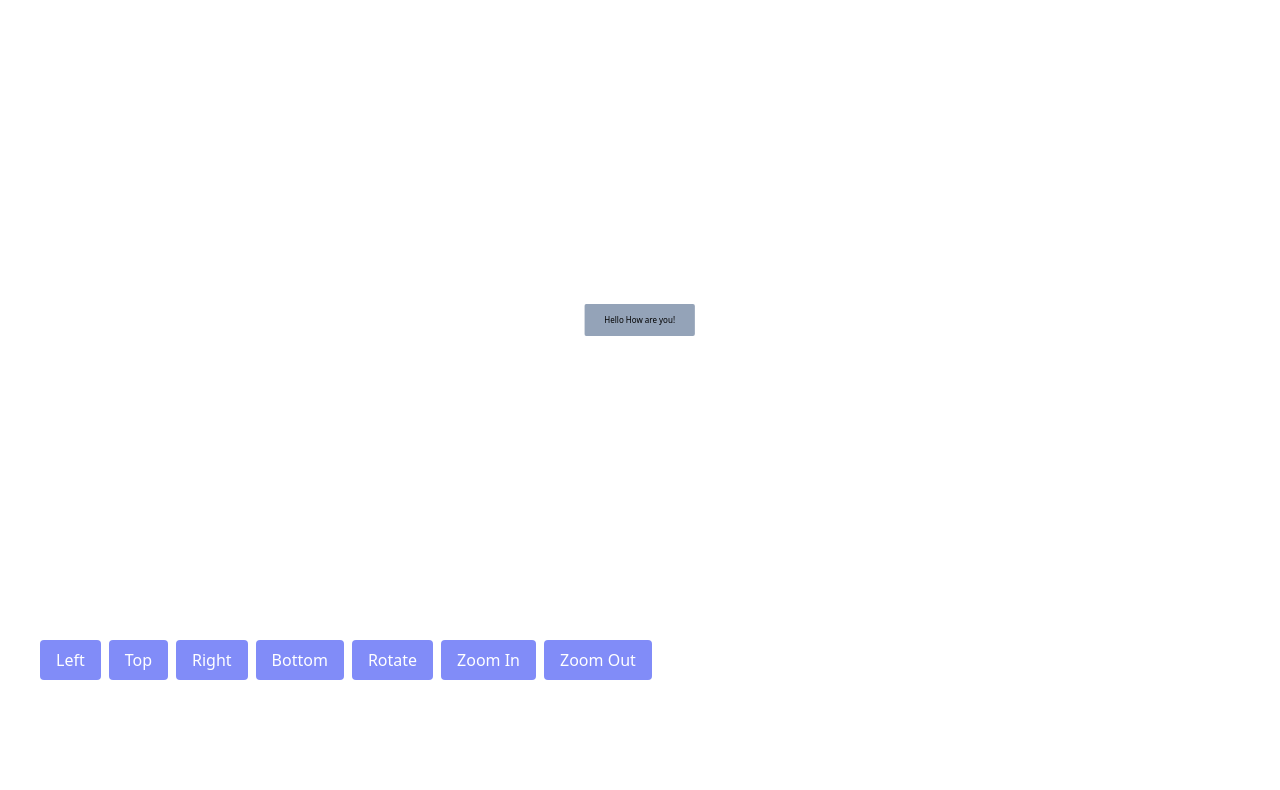
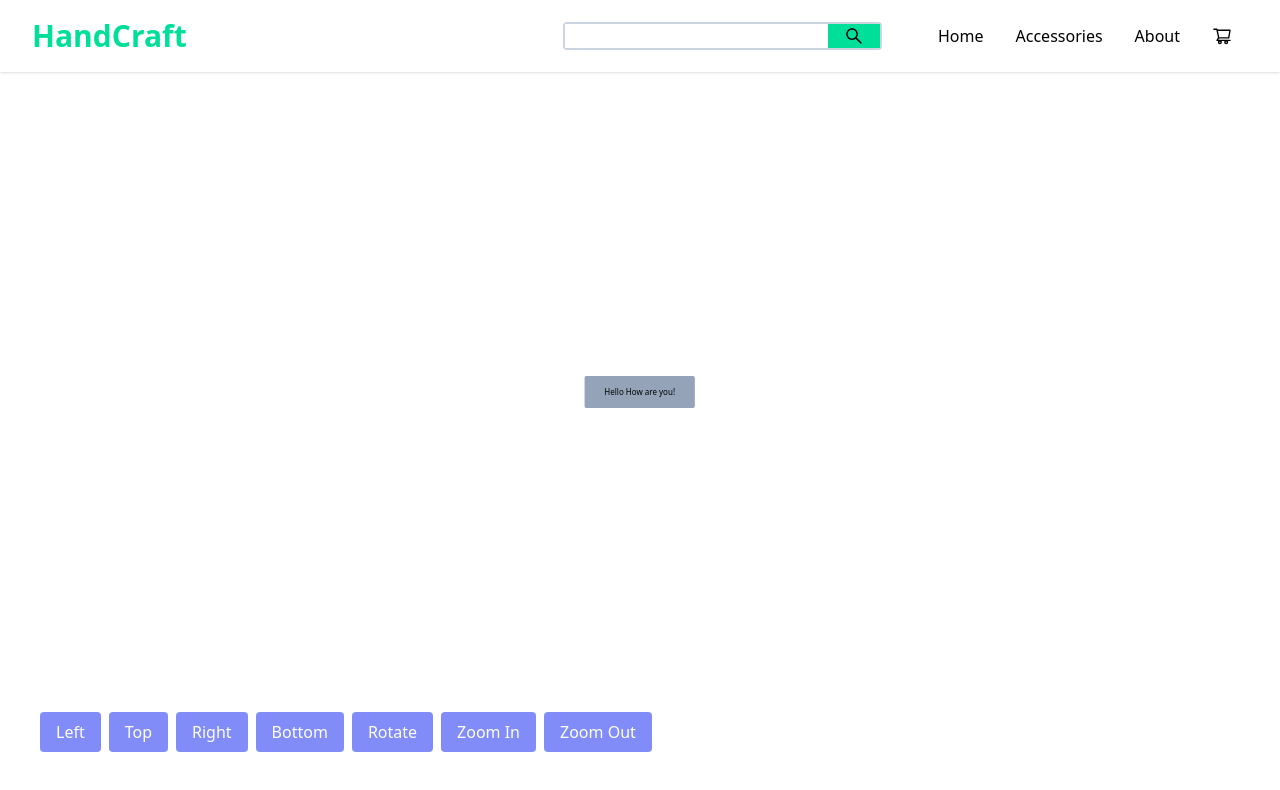
Before and after one commit to Jadoiconic/handcraft, a React (Create React App) app: page / in a window 1280 px wide. Shown: the top 790 px of the page. Built offline with nearby package versions, Linux system fonts and the light colour scheme.

Commit message:
navigation Bar

```diff
--- a/package.json
+++ b/package.json
@@ -3,6 +3,7 @@
   "version": "0.1.0",
   "private": true,
   "dependencies": {
+    "@react-icons/all-files": "^4.1.0",
     "@testing-library/jest-dom": "^5.17.0",
     "@testing-library/react": "^13.4.0",
     "@testing-library/user-event": "^13.5.0",
@@ -14,6 +15,7 @@
     "framer-motion": "^10.16.4",
     "react": "^18.2.0",
     "react-dom": "^18.2.0",
+    "react-icons": "^4.11.0",
     "react-router-dom": "^6.16.0",
     "react-scripts": "5.0.1",
     "typescript": "^4.9.5",
--- a/src/App.tsx
+++ b/src/App.tsx
@@ -1,5 +1,6 @@
 import React, { useState } from "react";
 import { motion } from "framer-motion";
+import NavBar from "./components/header/NavBar";
 function App() {
   const [zoom, setZoom] = useState(0.5);
   const [rotation, setRotation] = useState(0);
@@ -7,6 +8,7 @@ function App() {
   const [yAxis, setYAxis] = useState(0);
   return (
     <>
+    <NavBar />
       <div className="w-screen h-[80vh] flex justify-center items-center">
         <motion.h1
           className=" bg-slate-400 rounded px-10 py-5"
@@ -14,8 +16,10 @@ function App() {
             x: xAxis,
             y: yAxis,
             scale: zoom,
-            rotate: rotation,
+            rotate: rotation, transition:[0,1],
           }}
+          drag
+           whileDrag={{backgroundColor:'teal'}}
         >
           Hello How are you!
         </motion.h1>
--- /dev/null
+++ b/src/components/footer/FooterSection.tsx
@@ -0,0 +1,9 @@
+import React from 'react'
+
+const FooterSection = () => {
+  return (
+    <div>FooterSection</div>
+  )
+}
+
+export default FooterSection
--- /dev/null
+++ b/src/components/header/NavBar.tsx
@@ -0,0 +1,50 @@
+import React, { useState } from "react";
+import {
+  AiOutlineMenu,
+  AiOutlineClose,
+  AiOutlineSearch,
+  AiOutlineShoppingCart,
+} from "react-icons/ai";
+const NavBar = () => {
+  const [openNav, setOpenNav] = useState(false)
+  return (
+    <div
+      className="px-8 py-2 mx-0 w-full flex shadow justify-between items-center
+    "
+    >
+      <h1 className="w-full text-3xl font-bold text-[#00df9a]">HandCraft</h1>
+      <div className="hidden md:block">
+        <ul className="flex items-center">
+          <div className="flex border-slate-300  border-2 rounded mx-10">
+            <input type="text" className="outline-0 w-100  px-4" />
+            <button className="bg-[#00df9a] px-4">
+              <AiOutlineSearch size={20} />
+            </button>
+          </div>
+          <li className="p-4 hover:text-slate-500">Home</li>
+          <li className="p-4 hover:text-slate-500">Accessories</li>
+          <li className="p-4 hover:text-slate-500">About</li>
+          <li className="p-4 hover:text-slate-500">
+            <AiOutlineShoppingCart size={20} />
+          </li>
+        </ul>
+      </div>
+      <div className="block md:hidden lg:hidden" onClick={()=> setOpenNav(!openNav)}>{!openNav ? <AiOutlineMenu size={20} /> : <AiOutlineClose size={20} />}
+
+      </div>
+      <div  className={`fixed left-0  top-0 w-[80%] border-r border-r-gray-300 h-full bg-slate-900 ${openNav ? 'block' : 'hidden'}`}>
+      <h1 className="w-full text-3xl py-2 px-8 font-bold text-[#00df9a]">HandCraft</h1>
+        <ul className="p-4">
+          <li className="py-3 px-4 hover:bg-slate-700 text-white border-b border-b-gray-700">Home</li>
+          <li className="py-3 px-4 hover:bg-slate-700 text-white border-b border-b-gray-700">Accessories</li>
+          <li className="py-3 px-4 hover:bg-slate-700 text-white border-b border-b-gray-700">About</li>
+          <li className="py-3 px-4 hover:bg-slate-700 text-white border-b border-b-gray-700">
+            <AiOutlineShoppingCart size={20} />
+          </li>
+        </ul>
+      </div>
+    </div>
+  );
+};
+
+export default NavBar;
```
Also changed, not shown: 1 other file (tests, documents, lock files or other folders).
